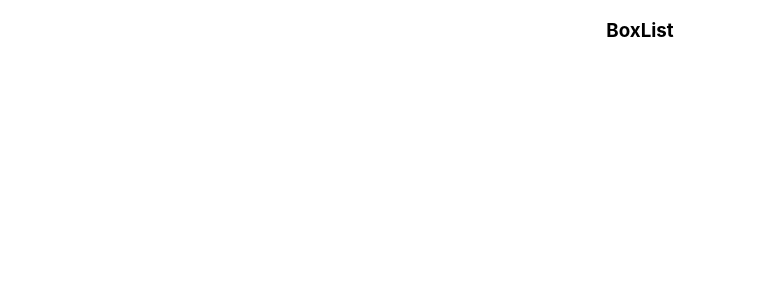
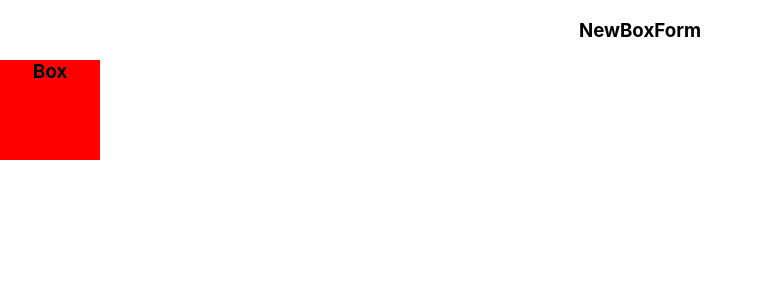
Before and after one commit to camrandev/react-boxes, a React (Create React App) app: page / in a window 1280 px wide. Shown: the top 300 px of the page, without its empty margins (0-763 px from the left). Built offline with nearby package versions, Linux system fonts and the light colour scheme.

Commit message:
built + sanity checked box component

```diff
--- a/src/App.js
+++ b/src/App.js
@@ -1,4 +1,3 @@
-import logo from "./logo.svg";
 import "./App.css";
 import BoxList from "./BoxList.js";
 
--- /dev/null
+++ b/src/Box.js
@@ -0,0 +1,18 @@
+import React from 'react';
+
+const Box = ({width='100px', height='100px', backgroundColor='red'}) => {
+  const myStyles = {
+    width,
+    height,
+    backgroundColor,
+  }
+
+
+  return (
+    <div style={myStyles}>
+      <h3>Box</h3>
+    </div>
+  )
+}
+
+export default Box;
--- a/src/BoxList.js
+++ b/src/BoxList.js
@@ -1,13 +1,15 @@
-import React, { useState } from 'react';
+import React, { useState } from "react";
+import Box from "./Box.js"
 
 const BoxList = () => {
-  const [ , ] = useState( );
+  const [,] = useState();
 
   return (
     <div>
-      <h3>BoxList</h3>
+      <h3>NewBoxForm</h3>
+      <Box />
     </div>
-  )
-}
+  );
+};
 
 export default BoxList;
```
